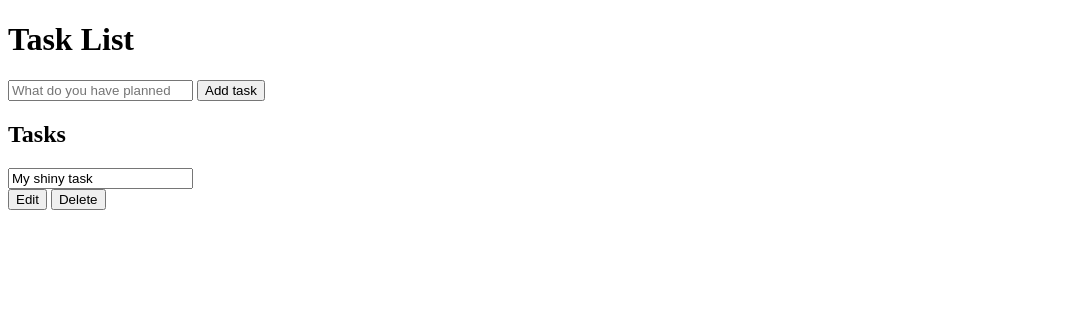
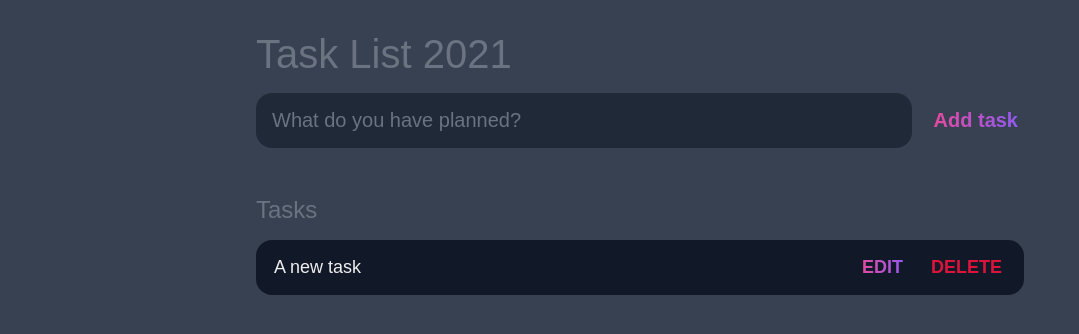
Before and after one commit to GrantOkawa/Task-List-App, a plain HTML site: page index.html in a window 1280 px wide. Shown: the whole page, without its empty margins (0-1079 px from the left). Drawn offline with Linux system fonts and the light colour scheme; files that its build step writes are made by us from their sources; files whose address does not match are found by name.

Commit message:
Updated html and css

```diff
--- a/css/style.css
+++ b/css/style.css
@@ -0,0 +1,156 @@
+:root {
+	--dark: #374151;
+	--darker: #1F2937;
+	--darkest: #111827;
+	--grey: #6B7280;
+	--pink: #EC4899;
+	--purple: #8B5CF6;
+	--light: #EEE;
+}
+
+* {
+	margin: 0;
+	box-sizing: border-box;
+	font-family: "Fira sans", sans-serif;
+}
+
+body {
+	display: flex;
+	flex-direction: column;
+	min-height: 100vh;
+	color: #FFF;
+	background-color: var(--dark);
+}
+
+header {
+	padding: 2rem 1rem;
+	max-width: 800px;
+	width: 100%;
+	margin: 0 auto;
+}
+
+header h1{
+	font-size: 2.5rem;
+	font-weight: 300;
+	color: var(--grey);
+	margin-bottom: 1rem;
+}
+
+#new-task-form {
+	display: flex;;
+}
+
+input, button {
+	appearance: none;
+	border: none;
+	outline: none;
+	background: none;
+}
+
+#new-task-input {
+	flex: 1 1 0%;
+	background-color: var(--darker);
+	padding: 1rem;
+	border-radius: 1rem;
+	margin-right: 1rem;
+	color: var(--light);
+	font-size: 1.25rem;
+}
+
+#new-task-input::placeholder {
+	color: var(--grey);
+}
+
+#new-task-submit {
+	color: var(--pink);
+	font-size: 1.25rem;
+	font-weight: 700;
+	background-image: linear-gradient(to right, var(--pink), var(--purple));
+	-webkit-background-clip: text;
+	-webkit-text-fill-color: transparent;
+	cursor: pointer;
+	transition: 0.4s;
+}
+
+#new-task-submit:hover {
+	opacity: 0.8;
+}
+
+#new-task-submit:active {
+	opacity: 0.6;
+}
+
+main {
+	flex: 1 1 0%;
+	max-width: 800px;
+	width: 100%;
+	margin: 0 auto;
+}
+
+.task-list {
+	padding: 1rem;
+}
+
+.task-list h2 {
+	font-size: 1.5rem;
+	font-weight: 300;
+	color: var(--grey);
+	margin-bottom: 1rem;
+}
+
+#tasks .task {
+	display: flex;
+	justify-content: space-between;
+	background-color: var(--darkest);
+	padding: 1rem;
+	border-radius: 1rem;
+	margin-bottom: 1rem;
+}
+
+.task .content {
+	flex: 1 1 0%;
+}
+
+.task .content .text {
+	color: var(--light);
+	font-size: 1.125rem;
+	width: 100%;
+	display: block;
+	transition: 0.4s;
+}
+
+.task .content .text:not(:read-only) {
+	color: var(--pink);
+}
+
+.task .actions {
+	display: flex;
+	margin: 0 -0.5rem;
+}
+
+.task .actions button {
+	cursor: pointer;
+	margin: 0 0.5rem;
+	font-size: 1.125rem;
+	font-weight: 700;
+	text-transform: uppercase;
+	transition: 0.4s;
+}
+
+.task .actions button:hover {
+	opacity: 0.8;
+}
+
+.task .actions button:active {
+	opacity: 0.6;
+}
+
+.task .actions .edit {
+	background-image: linear-gradient(to right, var(--pink), var(--purple));
+	-webkit-background-clip: text;
+	-webkit-text-fill-color: transparent;
+}
+
+.task .actions .delete {
+	color: crimson;
+}
--- a/index.html
+++ b/index.html
@@ -4,44 +4,46 @@
 	<meta charset="UTF-8">
 	<meta http-equiv="X-UA-Compatible" content="IE=edge">
 	<meta name="viewport" content="width=device-width, initial-scale=1.0">
-    <title>Task List</title>
+	<title>Task List 2021</title>
 
-    <link rel="stylesheet" href="style.css"/>
+	<link rel="stylesheet" href="css/style.css" />
 </head>
 <body>
 
 	<header>
-        <h1>Task List</h1>
+		<h1>Task List 2021</h1>
 		<form id="new-task-form">
 			<input
 				type="text"
-                id="new=task-input"
-                placeholder="What do you have planned"/>
+				name="new-task-input"
+				id="new-task-input"
+				placeholder="What do you have planned?" />
 			<input
 				type="submit"
 				id="new-task-submit"
 				value="Add task" />
 		</form>
-
 	</header>
-
 	<main>
 		<section class="task-list">
 			<h2>Tasks</h2>
 
 			<div id="tasks">
+
+				<div class="task">
 					<div class="content">
 						<input
 							type="text"
 							class="text"
-                        value="My shiny task"
-                        readonly
-                    />
+							value="A new task"
+							readonly>
 					</div>
 					<div class="actions">
 						<button class="edit">Edit</button>
 						<button class="delete">Delete</button>
 					</div>
+				</div>
+
 			</div>
 		</section>
 	</main>
```
Lines whose indentation alone changed are shown as unchanged.
